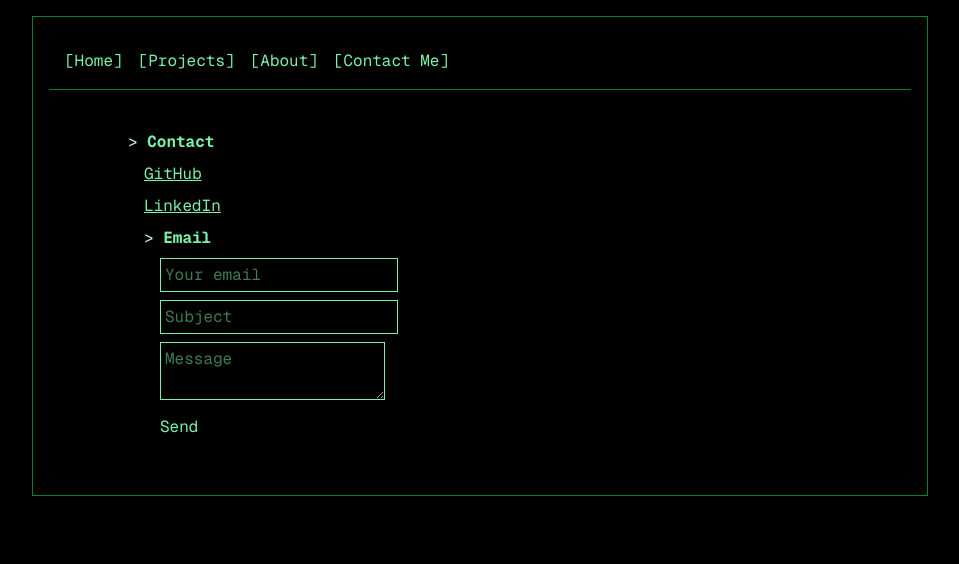
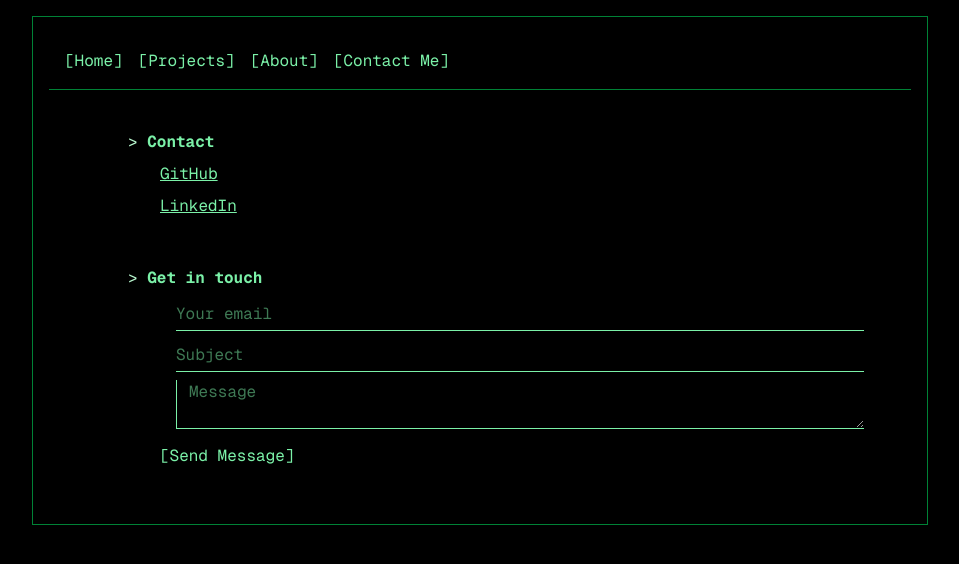
Before and after one commit to AbnocChinwads/abnoc-dev, a Next.js app: page /contacts in a window 1280 px wide. Shown: the top 564 px of the page, without its empty margins (160-1119 px from the left). Built offline with nearby package versions, Linux system fonts and the light colour scheme.

Commit message:
Enhance ContactForm functionality and styling; update layout in Contacts page

```diff
--- a/src/app/contacts/ContactForm.tsx
+++ b/src/app/contacts/ContactForm.tsx
@@ -5,10 +5,12 @@ import { useState } from "react";
 export default function ContactForm() {
   const [loading, setLoading] = useState(false);
   const [errors, setErrors] = useState<Record<string, string>>({});
+  const [success, setSuccess] = useState(false);
 
   async function handleSubmit(e: React.FormEvent<HTMLFormElement>) {
     e.preventDefault();
     setErrors({});
+    setSuccess(false);
     setLoading(true);
 
     const form = e.target as HTMLFormElement;
@@ -43,7 +45,7 @@ export default function ContactForm() {
       }
 
       form.reset();
-      alert("Message sent");
+      setSuccess(true);
     } finally {
       setLoading(false);
     }
@@ -57,7 +59,7 @@ export default function ContactForm() {
           type="email"
           placeholder="Your email"
           required
-          className="border p-1"
+          className="ml-4 w-full bg-transparent border-0 border-b border-green-300 outline-none py-1"
         />
         {errors.email && <p className="text-red-400 text-sm">{errors.email}</p>}
       </div>
@@ -67,7 +69,7 @@ export default function ContactForm() {
           placeholder="Subject"
           required
           minLength={3}
-          className="border p-1"
+          className="ml-4 w-full bg-transparent border-0 border-b border-green-300 outline-none py-1"
         />
         {errors.subject && (
           <p className="text-red-400 text-sm">{errors.subject}</p>
@@ -79,7 +81,7 @@ export default function ContactForm() {
           placeholder="Message"
           required
           minLength={10}
-          className="border p-1"
+          className="ml-4 w-full bg-transparent border-l border-b border-green-300 pl-3 outline-none resize-y"
         />
         {errors.message && (
           <p className="text-red-400 text-sm">{errors.message}</p>
@@ -93,9 +95,10 @@ export default function ContactForm() {
         tabIndex={-1}
         className="hidden"
       />
+      {success && <p className="text-green-400"> {">"} Message sent successfully</p>}
       <div>
         <button type="submit" disabled={loading}>
-          {loading ? "Sending..." : "Send"}
+          [{loading ? "Sending..." : "Send Message"}]
         </button>
       </div>
     </form>
--- a/src/app/contacts/page.tsx
+++ b/src/app/contacts/page.tsx
@@ -11,7 +11,7 @@ export default function Contacts() {
 
         <div>
           <a
-            className="ml-4 underline"
+            className="ml-8 underline"
             target="_blank"
             href="https://github.com/AbnocChinwads"
           >
@@ -20,16 +20,18 @@ export default function Contacts() {
         </div>
         <div>
           <a
-            className="ml-4 underline"
+            className="ml-8 underline"
             target="_blank"
             href="https://www.linkedin.com/in/daniel-mctighe-a63952195/"
           >
             LinkedIn
           </a>
         </div>
-        <div className="ml-4">
+      </section>
+      <section className="ml-4 space-y-2">
+        <div>
           <span className="text-green-200">{">"}</span>{" "}
-          <span className="font-bold">Email</span>
+          <span className="font-bold">Get in touch</span>
         </div>
         <div className="ml-4">
           <ContactForm />
```
